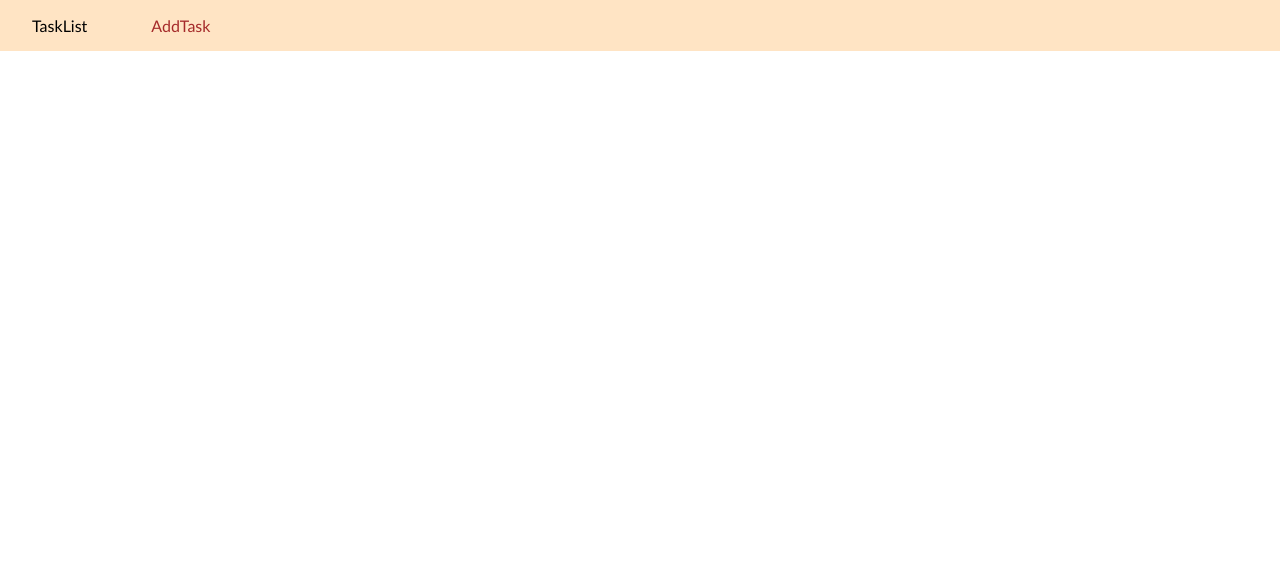
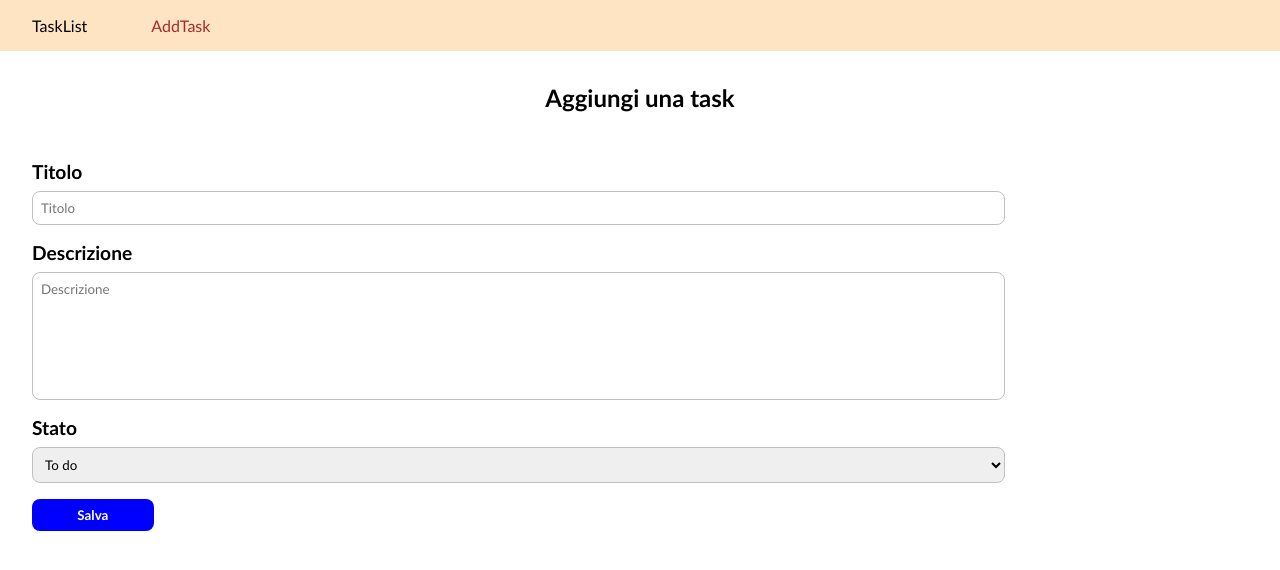
Before and after one commit to TommasoVilla91/ex-react-task-manager, a React (Vite) app in the folder client/: page /create in a window 1280 px wide. Shown: the top 570 px of the page. Built offline with nearby package versions, Linux system fonts and the light colour scheme; no server answers.

Commit message:
feat: milestone 5

```diff
--- a/client/src/index.css
+++ b/client/src/index.css
@@ -52,3 +52,72 @@ td {
     border: 1px solid rgb(192, 192, 192);
     background-color: rgb(240, 247, 248);
 }
+
+/* FORM */
+.add-task {
+    display: flex;
+    flex-direction: column;
+    justify-content: center;
+    padding: 2rem 0;
+}
+
+.add-task h2 {
+    text-align: center;
+    padding-bottom: 1rem;
+}
+
+form {
+    width: 100%;
+    display: flex;
+    flex-direction: column;
+    justify-content: center;
+    gap: 1rem;
+    padding: 2rem 2rem;
+}
+
+label {
+    width: 100%;
+    display: flex;
+    flex-direction: column;
+    justify-content: center;
+}
+
+label h4 {
+    padding-bottom: 0.5rem;
+    font-size: 1.2rem;
+}
+
+input, select, textarea {
+    width: 80%;
+}
+
+input {
+    padding: 0.5rem;
+    border: 1px solid rgb(192, 192, 192);
+    border-radius: 0.5rem;
+}
+
+textarea {
+    padding: 0.5rem;
+    height: 8rem;
+    border: 1px solid rgb(192, 192, 192);
+    border-radius: 0.5rem;
+    resize: none;
+}
+
+select {
+    padding: 0.5rem;
+    border: 1px solid rgb(192, 192, 192);
+    border-radius: 0.5rem;
+}
+
+button[type="submit"] {
+    width: 10%;
+    padding: 0.5rem;
+    border: none;
+    border-radius: 0.5rem;
+    background-color: blue;
+    color: white;
+    font-weight: bold;
+    cursor: pointer;
+}
--- a/client/src/pages/AddTask.jsx
+++ b/client/src/pages/AddTask.jsx
@@ -1,5 +1,75 @@
+import { useMemo, useRef, useState } from "react";
+
 function AddTask() {
+    const [title, setTitle] = useState('');
+    const descriptionRef = useRef();
+    const statusRef = useRef("To do");
 
+    const symbols = "!@#$%^&*()-_=+[]{}|;:'\\,.<>?/`~";
+
+    const titleValidation = useMemo(() => {
+        const charValid = title.split('').some((char) => symbols.includes(char));
+        return charValid;
+    }, [title]);
+
+    const handleSubmit = (e) => {
+        e.preventDefault();
+        if(!title || !descriptionRef || !statusRef) {
+            alert("Compila tutti i campi!");
+        } else {
+            const task = {
+                titolo: `${title}`,
+                descrizione: `${descriptionRef.current.value}`,
+                stato: `${statusRef.current.value}`
+            };
+            console.log(task);
+        };
+    };
+
+    return (
+        <div>
+            <section className="add-task">
+                <h2>Aggiungi una task</h2>
+                <form onSubmit={handleSubmit}>
+
+                    <label className="title">
+                        <h4>Titolo</h4>
+                        <input
+                            type="text"
+                            value={title}
+                            onChange={(e) => setTitle(e.target.value)}
+                            placeholder="Titolo"
+                        />
+                        <p style={{color: "red"}}>
+                            {titleValidation && "Il titolo non può contere caratteri speciali o simboli"}
+                        </p>
+                    </label>
+
+                    <label className="description">
+                        <h4>Descrizione</h4>
+                        <textarea
+                            ref={descriptionRef}
+                            placeholder="Descrizione">
+                        </textarea>
+                    </label>
+
+                    <label className="status">
+                        <h4>Stato</h4>
+                        <select ref={statusRef}>
+                            <option value="To do">To do</option>
+                            <option value="Doing">Doing</option>
+                            <option value="Done">Done</option>
+                        </select>
+                    </label>
+
+                    <div>
+                        <button type="Submit">Salva</button>
+                    </div>
+
+                </form>
+            </section>
+        </div>
+    )
 };
 
 export default AddTask;
```
